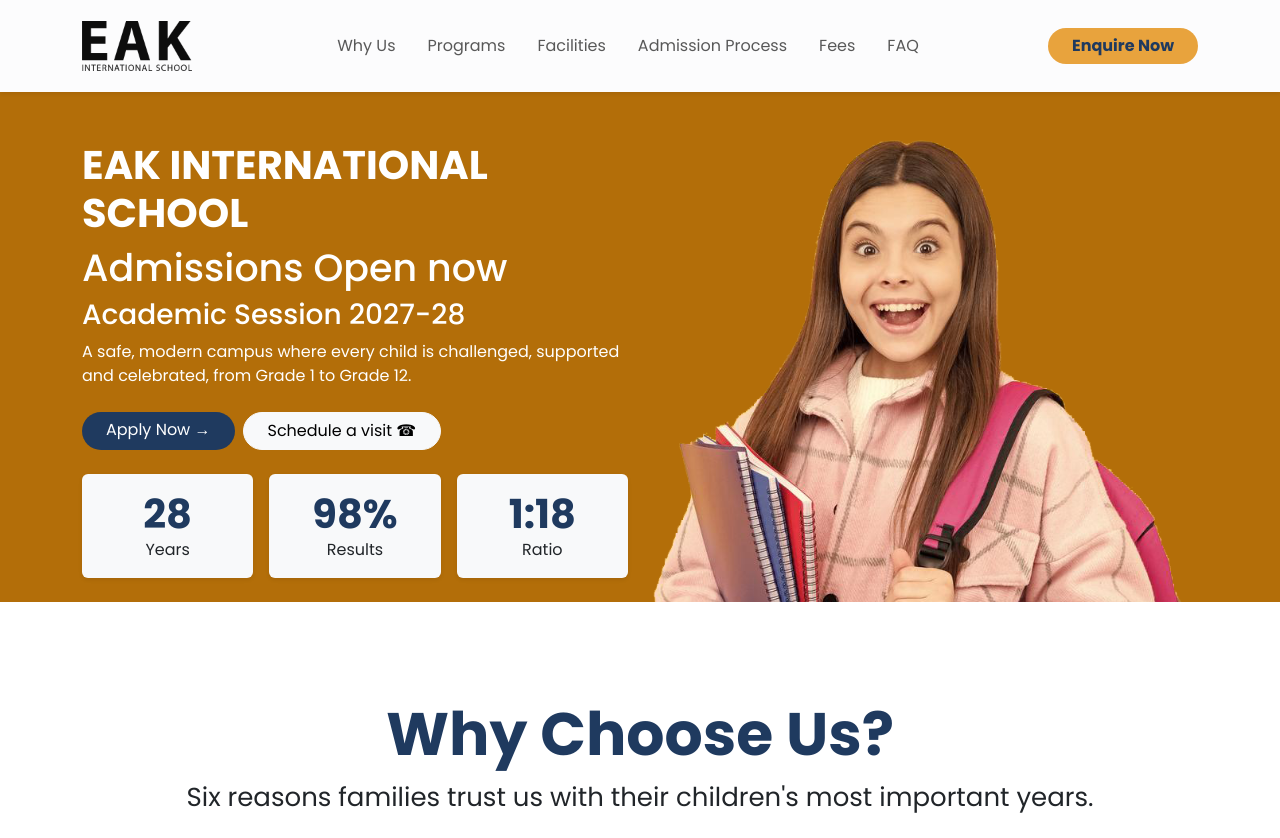
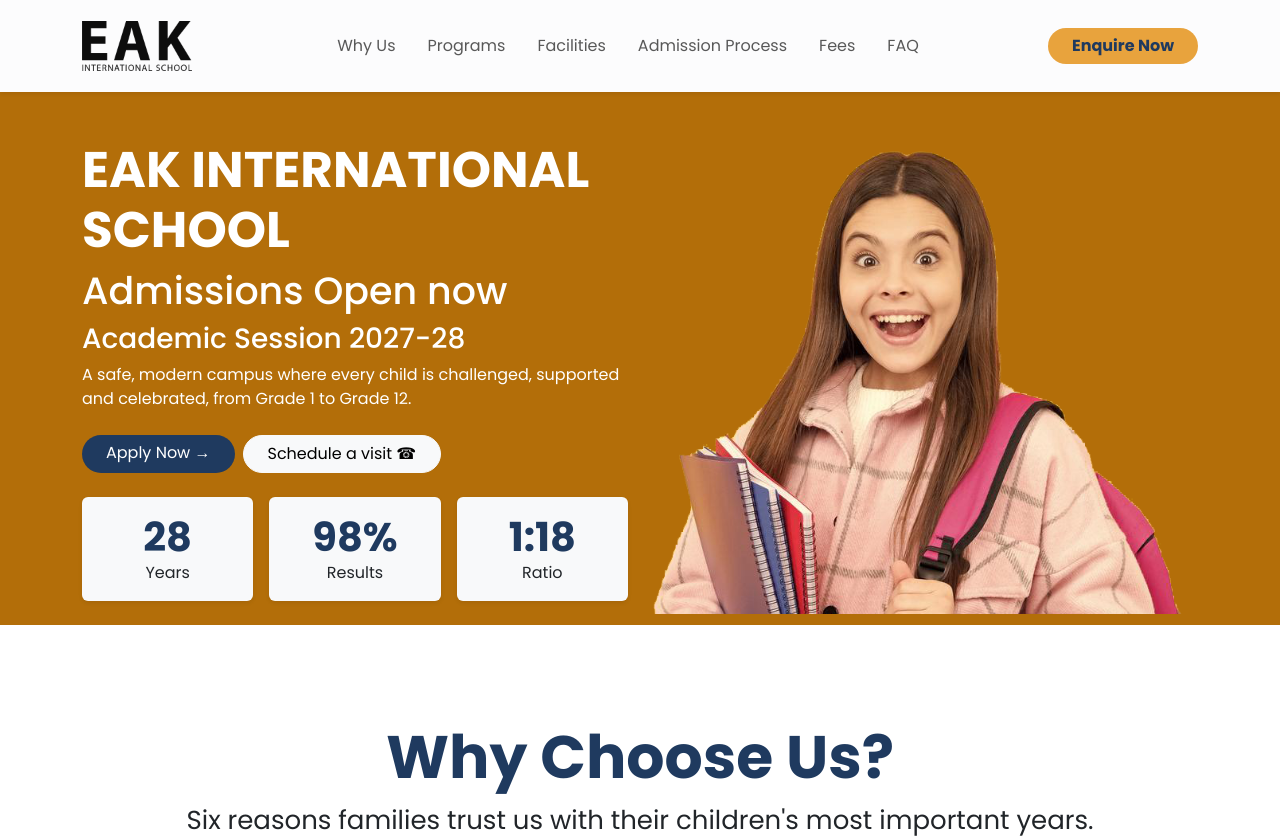
Before and after one commit to Ruthwiknetha143/EAK-international-school, a React (Vite) app: page / in a window 1280 px wide. Shown: the top 838 px of the page. Built offline with nearby package versions, Linux system fonts and the light colour scheme.

Commit message:
Fixed heading

```diff
--- a/src/components/Hero.jsx
+++ b/src/components/Hero.jsx
@@ -6,7 +6,7 @@ const Hero = () => {
       <div className="container pt-5">
         <div className="row align-items-center">
           <div className="col-md-6">
-            <h1 className='text-uppercase text-white fw-bold'>EAK International School</h1>
+            <h1 className='text-uppercase text-white fw-bold school'>EAK International School</h1>
             <div className=' text-white'>
               <h2>Admissions Open now</h2>
               <h3>Academic Session 2027-28</h3>
--- a/src/components/default.css
+++ b/src/components/default.css
@@ -53,6 +53,10 @@ body {
 
 #hero .btn-primary:hover {
     background-color: #1f4277;
+}
+
+#hero .school{
+    font-size: 50px;
 }
 
 #hero h2 {
```
